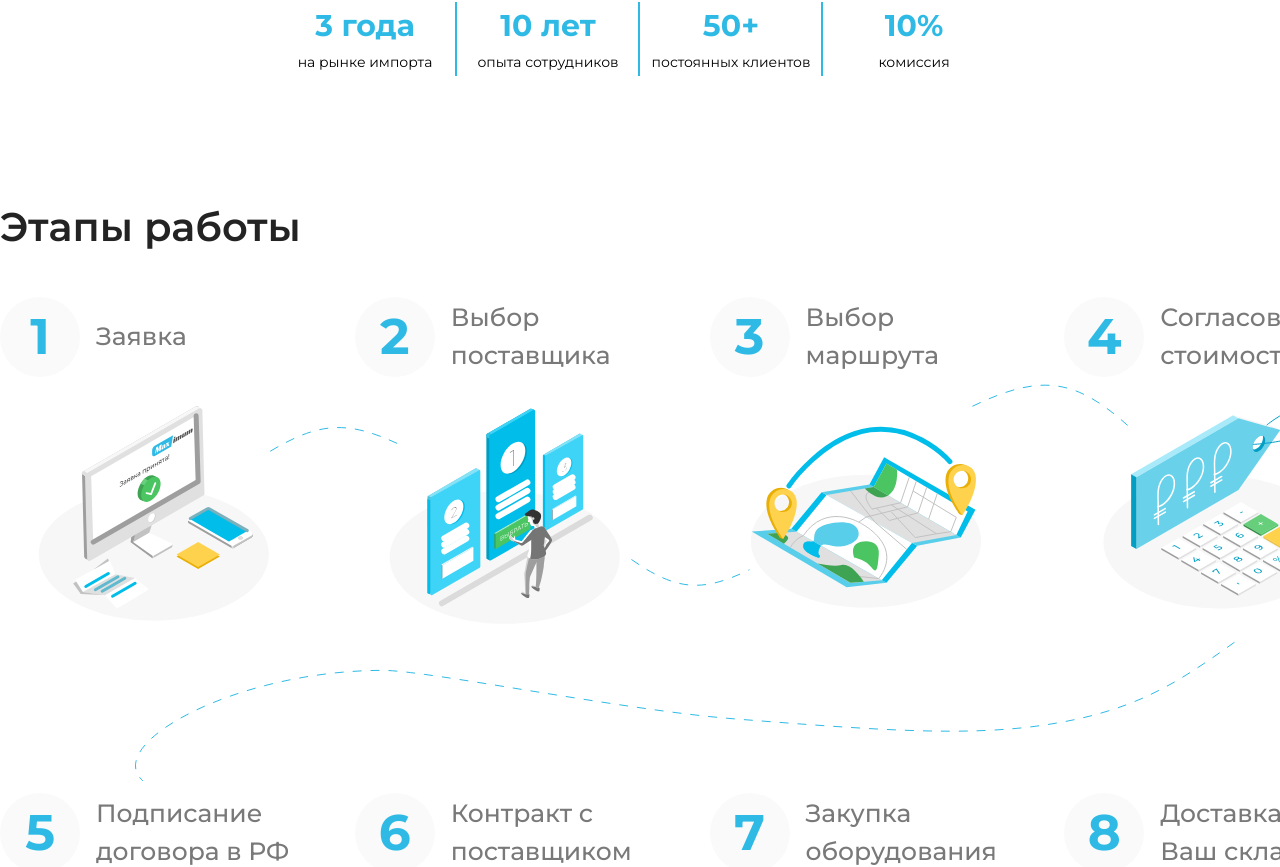
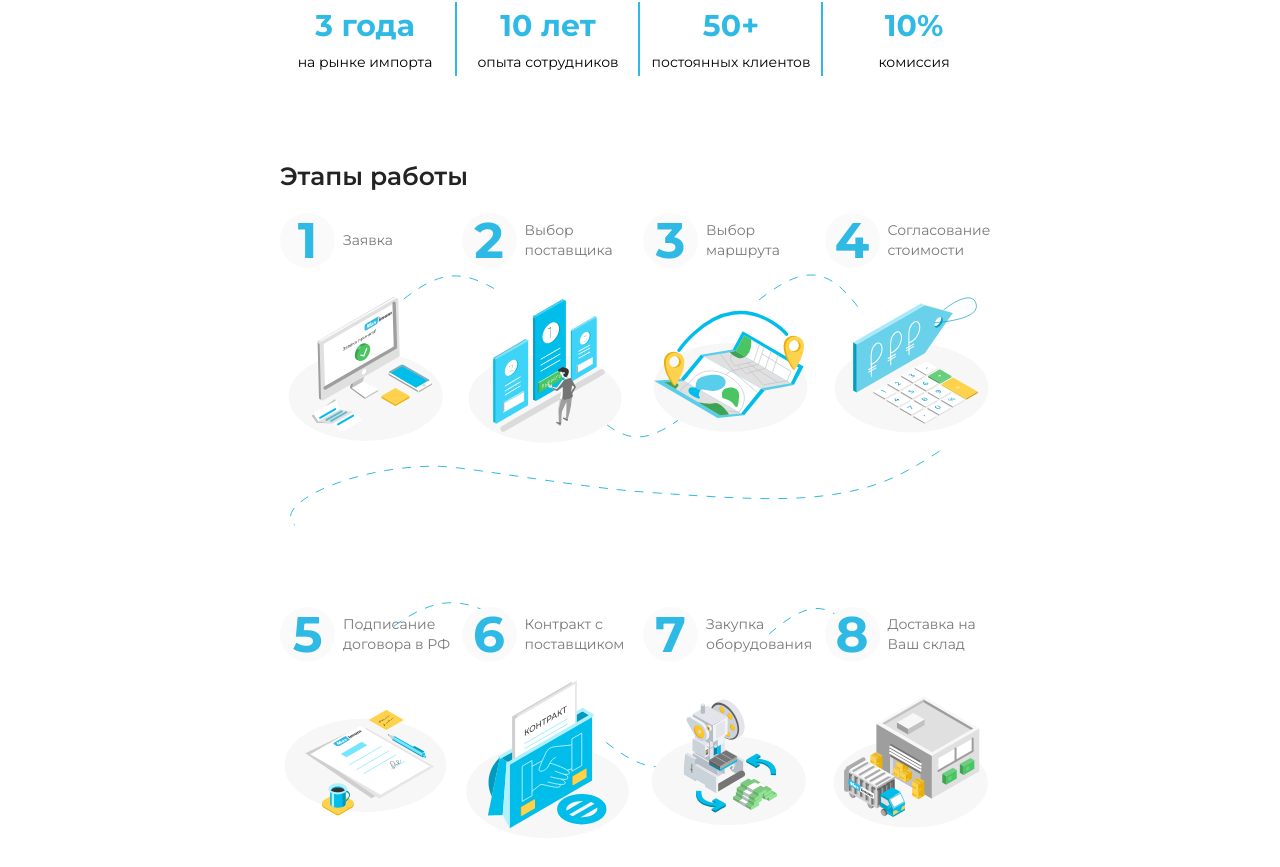
Before and after one commit to Legend1796/Maximum, a React (Create React App) app: page / in a window 1280 px wide. Shown: the part 834-1701 px from the top of the page. Built offline with nearby package versions, Linux system fonts and the light colour scheme.

Commit message:
steps start

```diff
--- a/src/components/about/about.css
+++ b/src/components/about/about.css
@@ -67,7 +67,7 @@
 
     .about__container {
         width: 721px;
-        margin: 0 auto 118px;
+        margin-bottom: 80px;
     }
 
     .about__title {
--- a/src/components/app/app.jsx
+++ b/src/components/app/app.jsx
@@ -29,7 +29,7 @@
       <Header pageWidth={pageWidth} />
       <Promo />
       <About pageWidth={pageWidth} />
-      <Steps />
+      <Steps pageWidth={pageWidth} />
       <Why />
       <Form />
       <Footer />
--- a/src/components/steps/steps.css
+++ b/src/components/steps/steps.css
@@ -67,5 +67,55 @@
 }
 
 .steps__image {
- margin-top: 7px;
+    margin-top: 7px;
 }
+
+@media screen and (max-width: 1430px) {
+    .steps__container {
+        width: 720px;
+    }
+
+    .steps__title {
+        font-size: 25px;
+    }
+
+    .steps__step-circle {
+        width: 55px;
+        height: 55px;
+        border-radius: 30px;
+    }
+
+    .steps__grid-table {
+        margin-top: 16px;
+        column-gap: 6px;
+        /* row-gap: 0px; */
+        row-gap: 150px;
+    }
+
+    .steps__step-text {
+        width: 108px;
+        margin-left: 16px;
+        font-weight: 400;
+        font-size: 14px;
+        line-height: 142%;
+        margin-left: 8px;
+    }
+
+    .steps__image {
+        margin-top: 14px;
+        width: 171px;
+        height: 171px;
+    }
+
+    .steps__step {
+        width: 171px;
+    }
+
+    .steps__road {
+        width: 693px;
+        height: 503px;
+        bottom: 80px;
+        left: -11px;
+        z-index: -1;
+    }
+}
--- a/src/components/steps/steps.jsx
+++ b/src/components/steps/steps.jsx
@@ -8,12 +8,17 @@
 import step7 from "../../images/steps/step7.svg";
 import step8 from "../../images/steps/step8.svg";
 import road from "../../images/steps/road.svg";
+import roadTab from "../../images/steps/road_tab.svg";
 
-function Steps() {
+function Steps({ pageWidth }) {
   return (
     <section className="steps">
       <div className="steps__container">
-        <img src={road} alt="road" className="steps__road" />
+        {pageWidth > 1430 ? (
+          <img src={road} alt="road" className="steps__road" />
+        ) : (
+          <img src={roadTab} alt="road" className="steps__road" />
+        )}
         <h2 className="steps__title">Этапы работы</h2>
         <ul className="steps__grid-table">
           <li className="steps__step">
```
Also changed, not shown: src/images/steps/road_tab.svg (added), src/images/steps/step2.svg.
